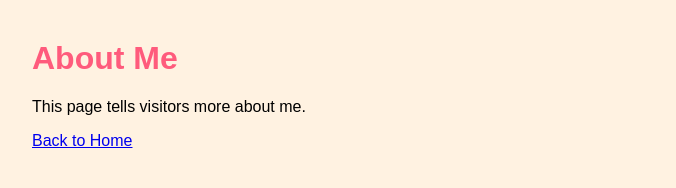
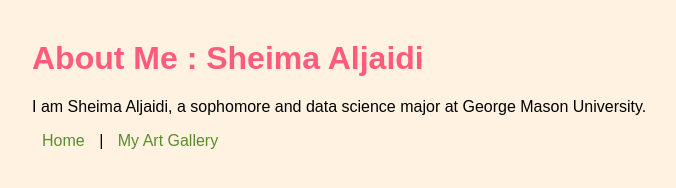
Before and after one commit to SheimaAl/websiteworkshop-copy, a plain HTML site: page about.html in a window 1280 px wide. Shown: the whole page, without its empty margins (8-684 px from the left). Drawn offline with Linux system fonts and the light colour scheme.

Commit message:
Added Gallery + Updated About Me

```diff
--- a/about.html
+++ b/about.html
@@ -7,11 +7,14 @@
 </head>
 <body>
 
-    <h1>About Me</h1>
+    <h1>About Me : Sheima Aljaidi</h1>
 
-    <p>This page tells visitors more about me.</p>
+    <p>I am Sheima Aljaidi, a sophomore and data science major at George Mason University.</p>
 
-    <a href="index.html">Back to Home</a>
+    <nav>
+        <a href="index.html">Home</a> |
+        <a href="gallery.html">My Art Gallery</a>
+    </nav>
 
 </body>
 </html>
```
Also changed, not shown: gallery.html (added, +18 -0 lines).
